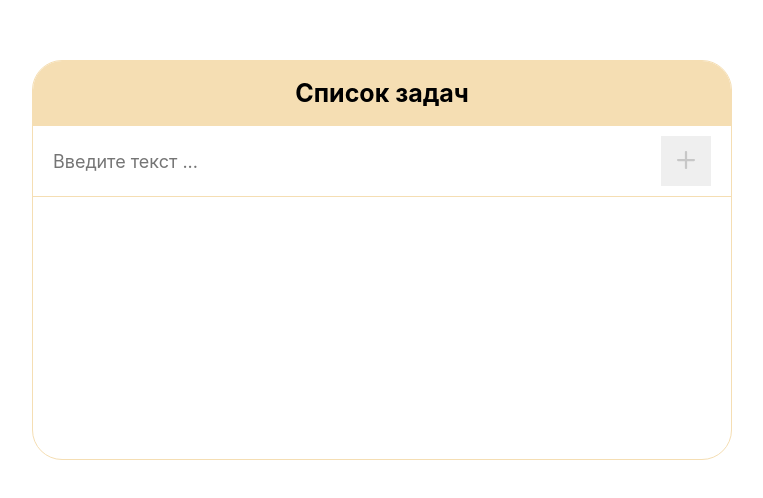
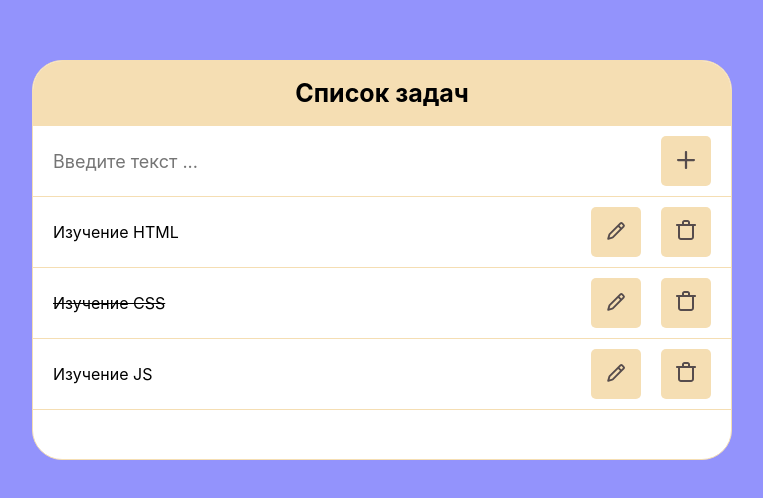
Before and after one commit to pavel-121/todo-list, a React (Create React App) app: page / in a window 1280 px wide. Shown: the part 140-638 px from the top of the page, without its empty margins (258-1021 px from the left). Built offline with nearby package versions, Linux system fonts and the light colour scheme.

Commit message:
add components, styles to them

```diff
--- a/src/@types/svg/index.d.ts
+++ b/src/@types/svg/index.d.ts
@@ -2,3 +2,9 @@ declare module "*.svg" {
   const content: any;
   export default content;
 }
+
+type Todo = {
+  id: number,
+  text: string,
+  completed: boolean
+}
--- a/src/App.scss
+++ b/src/App.scss
@@ -47,15 +47,16 @@ body {
 	display: flex;
 	align-items: center;
 	justify-content: center;
-
+	background-color: rgb(147, 147, 252);
 }
 
 .todo{
 	width: 700px;
-	height: 400px;
+	min-height: 400px;
 	border: 1px solid wheat;
 	border-radius: 30px;
 	overflow: hidden;
+	background-color: white;
 
 	&__header{
 		background: wheat;
@@ -74,14 +75,45 @@ body {
 		border-bottom: 1px solid wheat;
 
 		input{
+			font-size: 18px;
 			width: 100%;
-			font-size: 18px;
 		}
+	}
+
+	&__text{
+		width: 100%;
 	}
 
 	&__button{
 		width: 50px;
 		height: 50px;
 		flex-shrink: 0;
+		background-color:  wheat;
+		border-radius: 5px;
+
+		svg{
+			path{
+				fill: #564c4c;
+			}
+		}
+	}
+
+	&__button-edit{
+		margin: 0 20px;
+		svg{
+			width: 20px;
+			height: 20px;
+		}
+	}
+
+	&__list{
+
+	}
+
+	&__item{
+		display: flex;
+		align-items: center;
+		padding: 10px 20px;
+		border-bottom: 1px solid wheat;
 	}
 }
--- a/src/App.tsx
+++ b/src/App.tsx
@@ -1,14 +1,54 @@
+import React from 'react';
 import './App.scss';
 import Header from './components/Header';
 import TaskField from './components/TaskField';
+import TodoList from './components/TodoList/TodoList';
 
 function App() {
+  const [todos, setTodos] = React.useState<Todo[]>([
+    {
+      id: 1,
+      text: 'Изучение HTML',
+      completed: false
+    },
+    {
+      id: 2,
+      text: 'Изучение CSS',
+      completed: true
+    },
+    {
+      id: 3,
+      text: 'Изучение JS',
+      completed: false
+    }
+  ])
 
+  const onAddTodo = (text: Todo['text']) => {
+    setTodos([
+      ...todos, {
+        id: Date.now(),
+        text: text,
+        completed: false
+      }
+    ])
+  }
+
+  const onRemoveTodo = (id: Todo['id']) => {
+    setTodos(todos.filter(todo => todo.id !== id))
+  }
+
+  const onToggleCompleted = (id: Todo['id']) => {
+    setTodos(todos.map(todo =>
+      todo.id === id
+        ? { ...todo, completed: !todo.completed }
+        : todo))
+  }
 
   return (
     <div className='todo'>
       <Header />
-      <TaskField />
+      <TaskField onAddTodo={onAddTodo} />
+      <TodoList todos={todos} onRemoveTodo={onRemoveTodo} onToggleCompleted={onToggleCompleted} />
     </div>
   );
 }
--- a/src/components/TaskField.tsx
+++ b/src/components/TaskField.tsx
@@ -1,6 +1,11 @@
 import React from 'react';
+import Button from './Button';
 
-const TaskField = () => {
+interface TaskFieldProps {
+  onAddTodo: (text: Todo['text']) => void,
+}
+
+const TaskField: React.FC<TaskFieldProps> = ({ onAddTodo }) => {
   const [text, setText] = React.useState('')
 
   const handleInputChange = (e: React.ChangeEvent<HTMLInputElement>) => {
@@ -8,10 +13,23 @@ const TaskField = () => {
     setText(value)
   }
 
+  const addTodo = () => {
+    if (text) {
+      onAddTodo(text)
+      setText('')
+    }
+  }
+
+  const handleKeyDown = (e: React.KeyboardEvent<HTMLInputElement>) => {
+    if (e.key === 'Enter') {
+      addTodo()
+    }
+  }
+
   return (
     <div className='todo__add-task'>
-      <input type="text" value={text} onChange={handleInputChange} placeholder='Введите текст ...' />
-      <button className='todo__button'>
+      <input type="text" onKeyDown={handleKeyDown} value={text} onChange={handleInputChange} placeholder='Введите текст ...' />
+      <Button onClick={addTodo} >
         <svg
           width="18"
           height="18"
@@ -23,7 +41,7 @@ const TaskField = () => {
             fill="#C7C7C7"
           />
         </svg>
-      </button>
+      </Button>
     </div>
   );
 };
--- /dev/null
+++ b/src/components/TodoList/TodoItem/TodoItem.tsx
@@ -0,0 +1,38 @@
+import React from 'react';
+import Button from '../../Button';
+
+interface TodoItemProps {
+  todo: Todo,
+  onRemoveTodo: (id: Todo['id']) => void,
+  onToggleCompleted: (id: Todo['id']) => void,
+}
+
+const TodoItem: React.FC<TodoItemProps> = ({ todo, onRemoveTodo, onToggleCompleted }) => {
+  return (
+    <div className='todo__item' style={{ textDecoration: todo.completed ? 'line-through' : 'none' }}>
+      <div className="todo__text" onClick={() => onToggleCompleted(todo.id)}>
+        <p>{todo.text}</p>
+      </div>
+      <Button which='edit' >
+        <svg aria-hidden="true" height="16" viewBox="0 0 16 16" version="1.1" width="16" data-view-component="true" >
+          <path fill-rule="evenodd" d="M11.013 1.427a1.75 1.75 0 012.474 0l1.086 1.086a1.75 1.75 0 010 2.474l-8.61 8.61c-.21.21-.47.364-.756.445l-3.251.93a.75.75 0 01-.927-.928l.929-3.25a1.75 1.75 0 01.445-.758l8.61-8.61zm1.414 1.06a.25.25 0 00-.354 0L10.811 3.75l1.439 1.44 1.263-1.263a.25.25 0 000-.354l-1.086-1.086zM11.189 6.25L9.75 4.81l-6.286 6.287a.25.25 0 00-.064.108l-.558 1.953 1.953-.558a.249.249 0 00.108-.064l6.286-6.286z"></path>
+        </svg>
+      </Button>
+      <Button which='remove' onClick={() => onRemoveTodo(todo.id)}>
+        <svg
+          width="20"
+          height="21"
+          viewBox="0 0 20 21"
+          fill="none"
+          xmlns="http://www.w3.org/2000/svg">
+          <path
+            d="M19 4.00138H14V2.33138C13.9765 1.6912 13.7002 1.08644 13.2316 0.649671C12.7629 0.212905 12.1402 -0.0202285 11.5 0.00137844H8.5C7.85975 -0.0202285 7.23706 0.212905 6.76843 0.649671C6.2998 1.08644 6.02346 1.6912 6 2.33138V4.00138H1C0.734784 4.00138 0.48043 4.10674 0.292893 4.29427C0.105357 4.48181 0 4.73616 0 5.00138C0 5.2666 0.105357 5.52095 0.292893 5.70849C0.48043 5.89602 0.734784 6.00138 1 6.00138H2V17.0014C2 17.797 2.31607 18.5601 2.87868 19.1227C3.44129 19.6853 4.20435 20.0014 5 20.0014H15C15.7956 20.0014 16.5587 19.6853 17.1213 19.1227C17.6839 18.5601 18 17.797 18 17.0014V6.00138H19C19.2652 6.00138 19.5196 5.89602 19.7071 5.70849C19.8946 5.52095 20 5.2666 20 5.00138C20 4.73616 19.8946 4.48181 19.7071 4.29427C19.5196 4.10674 19.2652 4.00138 19 4.00138ZM8 2.33138C8 2.17138 8.21 2.00138 8.5 2.00138H11.5C11.79 2.00138 12 2.17138 12 2.33138V4.00138H8V2.33138ZM16 17.0014C16 17.2666 15.8946 17.521 15.7071 17.7085C15.5196 17.896 15.2652 18.0014 15 18.0014H5C4.73478 18.0014 4.48043 17.896 4.29289 17.7085C4.10536 17.521 4 17.2666 4 17.0014V6.00138H16V17.0014Z"
+            fill="#C7C7C7"
+          />
+        </svg>
+      </Button>
+    </div>
+  );
+};
+
+export default TodoItem;
--- /dev/null
+++ b/src/components/TodoList/TodoList.tsx
@@ -0,0 +1,20 @@
+import React from 'react';
+import TodoItem from './TodoItem/TodoItem';
+
+interface TodoListPorps {
+  todos: Todo[],
+  onRemoveTodo: (id: Todo['id']) => void,
+  onToggleCompleted: (id: Todo['id']) => void,
+}
+
+const TodoList: React.FC<TodoListPorps> = ({ todos, onRemoveTodo, onToggleCompleted }) => {
+  return (
+    <div className='todo__list'>
+      {todos.map((todo) => (
+        <TodoItem todo={todo} onRemoveTodo={onRemoveTodo} onToggleCompleted={onToggleCompleted} />
+      ))}
+    </div>
+  );
+};
+
+export default TodoList;
```
